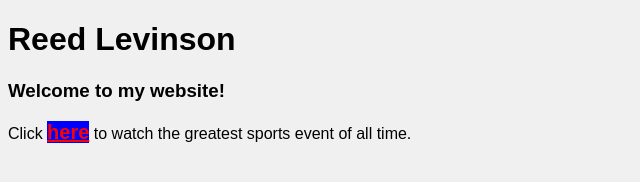
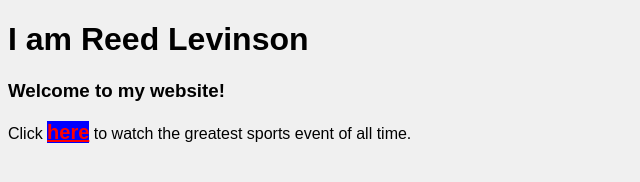
Before and after one commit to reedlevinson/reedle.me, a plain HTML site: page index.html in a window 1280 px wide. Shown: the whole page, without its empty margins (0-640 px from the left). Drawn offline with Linux system fonts and the light colour scheme.

Commit message:
Slight change

```diff
--- a/index.html
+++ b/index.html
@@ -16,7 +16,7 @@
     <title>Reed's Webpage</title>
 </head>
 <body>
-    <h1>Reed Levinson</h1>
+    <h1>I am Reed Levinson</h1>
     <h3>Welcome to my website!</h3>
     <p>Click <a class="pats" href="https://www.youtube.com/watch?v=016LXFHpFCk">here</a> to watch the greatest sports event of all time.</p>
 </body>
```
